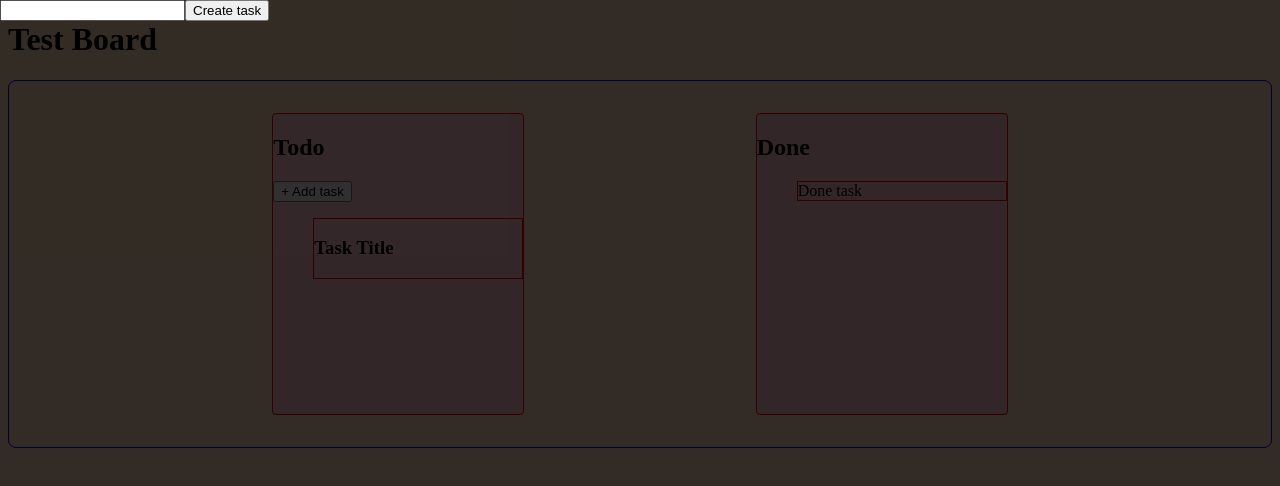
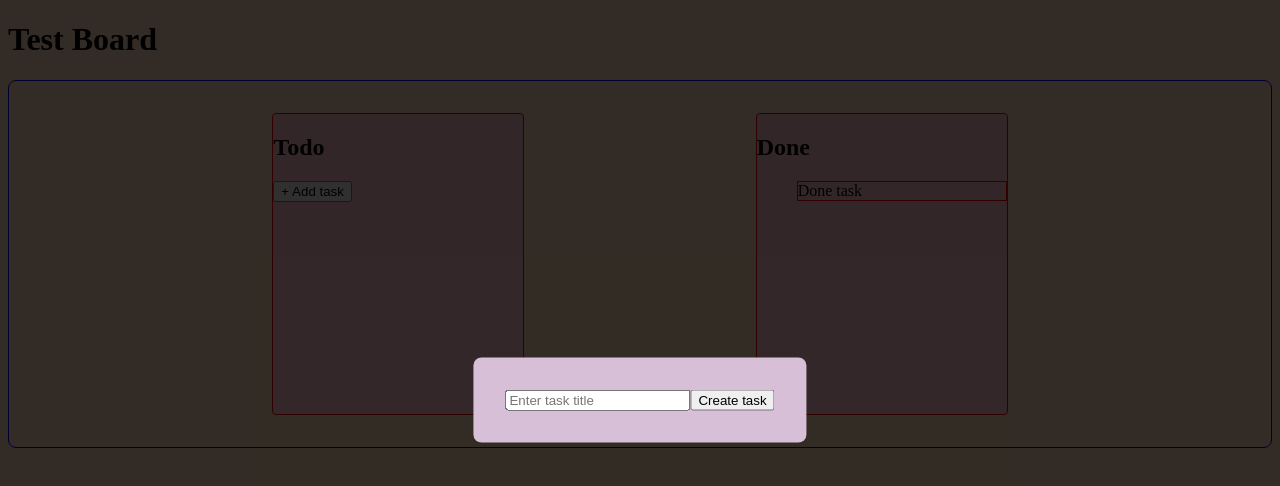
Before and after one commit to MalinAlm/TodoBoard, a React (Vite) app: page / in a window 1280 px wide. Both pictures are taken after a click on the button "+ Add task". Shown: the top 486 px of the page. Built offline with nearby package versions, Linux system fonts and the light colour scheme.

Commit message:
add create task logic, display task on board

```diff
--- a/src/components/Board/Board.tsx
+++ b/src/components/Board/Board.tsx
@@ -5,6 +5,14 @@ import { useState } from "react";
 
 const Board = () => {
   const [showTaskForm, setShowTaskForm] = useState(false);
+  const [tasks, setTasks] = useState<string[]>([]);
+
+  const addTask = (taskTitle: string) => {
+    if (taskTitle.trim() === "") return;
+
+    setTasks((prevTasks) => [...prevTasks, taskTitle]);
+    setShowTaskForm(false);
+  }
 
   return (
     <main>
@@ -19,10 +27,12 @@ const Board = () => {
           >
             + Add task
           </button>
-          {showTaskForm && <CreateTaskForm />}
+          {showTaskForm && <CreateTaskForm onCreateTask={addTask} />}
           <div>
             <ul>
-              <TaskCard />
+              {tasks.map((task, index) => (
+                <li key={index}>{task}</li>
+              ))}
             </ul>
           </div>
         </div>
--- a/src/components/CreateTaskForm/CreateTaskForm.css
+++ b/src/components/CreateTaskForm/CreateTaskForm.css
@@ -7,3 +7,13 @@
     top: 0px;
     left: 0px;
 }
+
+.create-task-form{
+    position: absolute;
+    top: 50%;
+    left: 50%;
+    transform: translate(-50%, -50%);
+    background-color: thistle;
+    padding: 2rem;
+    border-radius: 8px;
+}
--- a/src/components/CreateTaskForm/CreateTaskForm.tsx
+++ b/src/components/CreateTaskForm/CreateTaskForm.tsx
@@ -1,15 +1,31 @@
 import "./CreateTaskForm.css";
+import { useState } from "react";
 
-const CreateTaskForm = () => {
+type CreateTaskFormProps = {
+  onCreateTask: (taskTitle: string) => void;
+};
+
+const CreateTaskForm = ({ onCreateTask }: CreateTaskFormProps) => {
+
+  const [taskTitle, setTaskTitle] = useState("");
+
+  const handleCreateTask = () => {
+    onCreateTask(taskTitle);
+    setTaskTitle("");
+  }
+
   return (
     <div className="create-task-form-container">
       <div className="create-task-form">
         <input
+          placeholder="Enter task title"
           id="create-task-form-input"
           className="create-task-form-input"
           type="text"
+          value={taskTitle}
+          onChange={(e) => setTaskTitle(e.target.value)}
         />
-        <button id="create-task-form-btn">Create task</button>
+        <button id="create-task-form-btn" onClick={handleCreateTask}>Create task</button>
       </div>
     </div>
   );
--- a/src/components/TaskCard/TaskCard.tsx
+++ b/src/components/TaskCard/TaskCard.tsx
@@ -1,9 +1,13 @@
 import "./TaskCard.css";
 
-const TaskCard = () => {
+type TaskCardProps = {
+  title: string;
+};
+
+const TaskCard = ({ title }: TaskCardProps) => {
   return (
     <li draggable="true" className="task-card">
-      <h3>Task Title</h3>
+      <h3>{title}</h3>
     </li>
   );
 };
```
